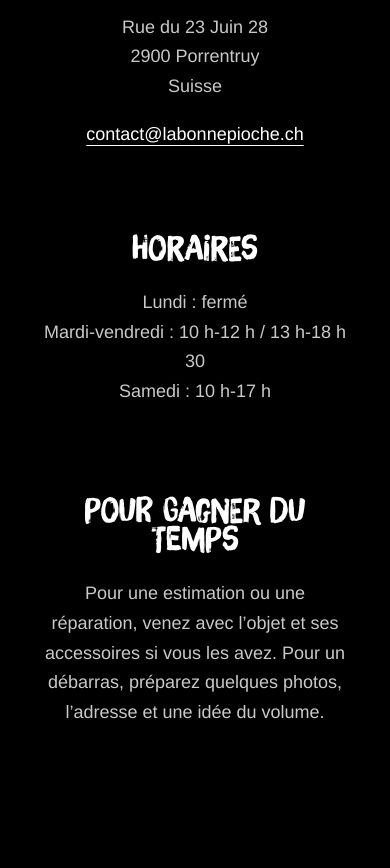
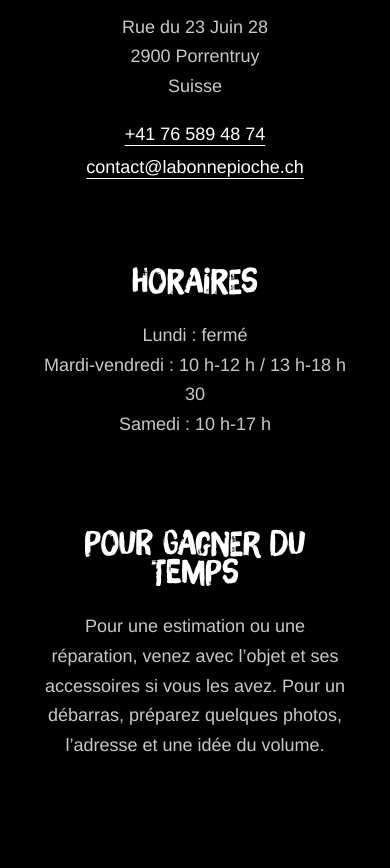
Before and after one commit to jonaslovy08-max/la-bonne-pioche, a Next.js app: page /contact in a window 390 px wide. Shown: the part 1140-2008 px from the top of the page. Built offline with nearby package versions, Linux system fonts and the light colour scheme; no server answers.

Commit message:
Add primary contact phone

```diff
--- a/src/app/contact/page.tsx
+++ b/src/app/contact/page.tsx
@@ -58,6 +58,9 @@
               <br />
               Suisse
             </address>
+            <a className="lbp-contact-phone" href="tel:+41765894874">
+              +41 76 589 48 74
+            </a>
             <a className="lbp-contact-email" href="mailto:contact@labonnepioche.ch">
               contact@labonnepioche.ch
             </a>
--- a/src/app/globals.css
+++ b/src/app/globals.css
@@ -2090,6 +2090,7 @@
   line-height: 1.65;
 }
 
+.lbp-contact-phone,
 .lbp-contact-email {
   display: inline-block;
   margin-top: 22px;
@@ -2100,6 +2101,12 @@
   text-underline-offset: 5px;
 }
 
+.lbp-contact-email {
+  display: block;
+  margin-top: 12px;
+}
+
+.lbp-contact-phone:hover,
 .lbp-contact-email:hover {
   text-decoration-thickness: 2px;
 }
```
